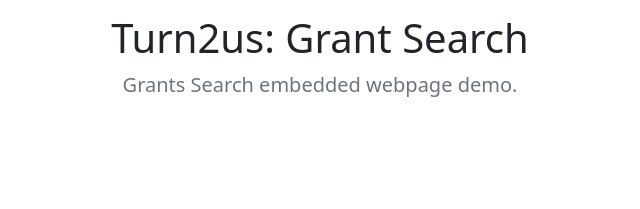
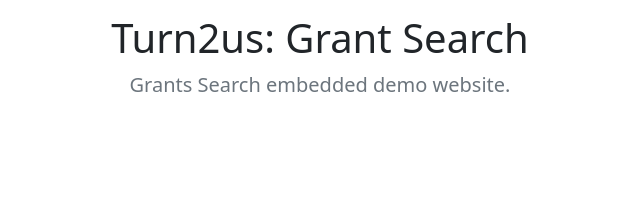
Before and after one commit to JWalcroft/Test, a plain HTML site: page UAT-GS.html in a window 1280 px wide. Shown: the part 138-347 px from the top of the page, 320-960 px from the left. Drawn offline with nearby package versions, Linux system fonts and the light colour scheme.

Commit message:
Update UAT-GS.html

```diff
--- a/UAT-GS.html
+++ b/UAT-GS.html
@@ -22,7 +22,7 @@
             <div class="row py-lg-5">
                 <div class="col-lg-6 col-md-8 mx-auto">
                     <h1 class="fw-light">Turn2us: Grant Search</h1>
-                    <p class="lead text-muted">Grants Search embedded webpage demo.</p>
+                    <p class="lead text-muted">Grants Search embedded demo website.</p>
                 </div>
             </div>
         </section>
```
